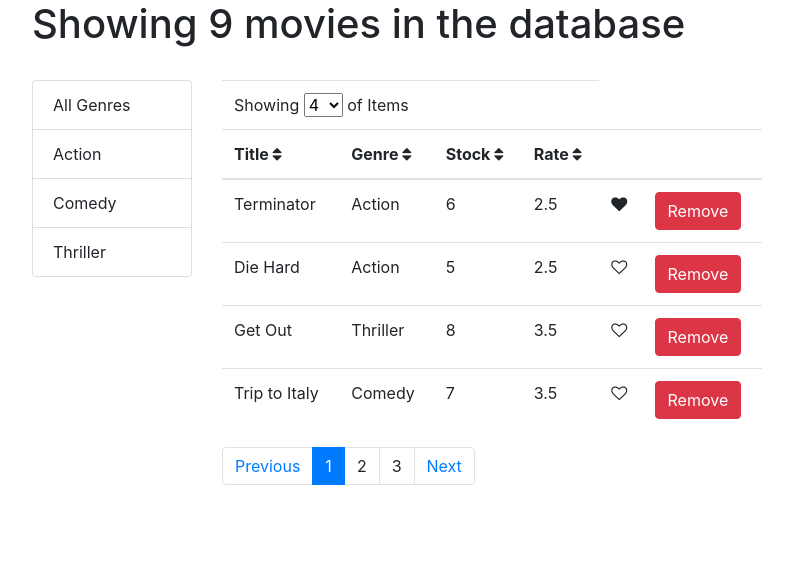
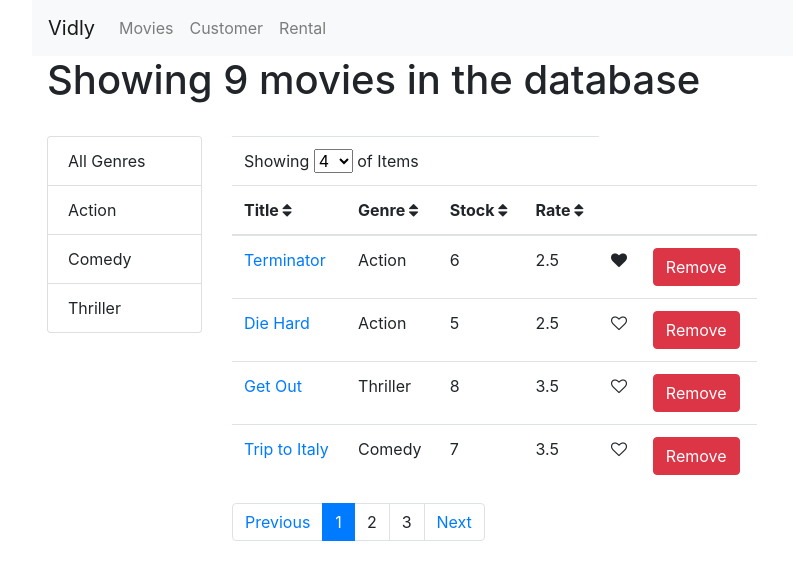
Before and after one commit to kakalak22/learning-react, a React (Create React App) app: page / in a window 1280 px wide. Shown: the top 580 px of the page, without its empty margins (53-846 px from the left). Built offline with nearby package versions, Linux system fonts and the light colour scheme.

Commit message:
add routing

```diff
--- a/package.json
+++ b/package.json
@@ -11,6 +11,8 @@
     "lodash": "^4.17.10",
     "react": "^17.0.2",
     "react-dom": "^17.0.2",
+    "react-router": "^6.3.0",
+    "react-router-dom": "^6.3.0",
     "react-scripts": "5.0.1",
     "web-vitals": "^2.1.4"
   },
--- a/src/App.js
+++ b/src/App.js
@@ -1,66 +1,31 @@
 import React, { Component } from 'react';
 import './App.css';
-// import Movies from './components/movies';
-import Counters from './components/counters';
-import NavBar from './components/nav';
+import Movies from './components/movies';
+import NavBar from './components/navBar';
+import { Routes, Route } from 'react-router-dom';
+import Customer from './components/customer';
+import Rental from './components/rental';
+import NotFound from './components/notfound';
+import Movie from './components/movie';
+
 class App extends Component {
-  state = {
-    counters: [
-      { id: 1, value: 4 },
-      { id: 2, value: 0 },
-      { id: 3, value: 0 },
-      { id: 4, value: 0 }
-    ]
-  };
-
-  totalCounters = () => {
-    const total = this.state.counters.filter((c) => c.value > 0).length;
-    return total;
-  };
-
-  handleIncrement = (counter) => {
-    const counters = [...this.state.counters];
-    const index = counters.indexOf(counter);
-    counters[index] = { ...counter }; // we have to clone this object 1st in order to not change the state directly
-    counters[index].value++;
-    this.setState({ counters });
-  };
-
-  handleDecrement = (counter) => {
-    const counters = [...this.state.counters];
-    const index = counters.indexOf(counter);
-    counters[index] = { ...counter }; // we have to clone this object 1st in order to not change the state directly
-    counters[index].value--;
-    this.setState({ counters });
-  };
-
-  handleDelete = (counterId) => {
-    const counters = this.state.counters.filter((c) => c.id !== counterId);
-    this.setState({ counters });
-  };
-
-  handleReset = () => {
-    const counters = this.state.counters.map((c) => {
-      c.value = 0;
-      return c;
-    });
-    this.setState({ counters });
-  };
-
   render() {
     return (
-      <React.Fragment>
-        <NavBar totalCounters={this.totalCounters} />
-        <main className="container">
-          <Counters
-            counters={this.state.counters}
-            onIncrement={this.handleIncrement}
-            onDecrement={this.handleDecrement}
-            onDelete={this.handleDelete}
-            onReset={this.handleReset}
-          />
-        </main>
-      </React.Fragment>
+      <div className="container">
+        <NavBar />
+        <Routes>
+          <Route path="/">
+            <Route index element={<Movies />} />
+            <Route path="movies">
+              <Route index element={<Movies />} />
+              <Route path=":id" element={<Movie />} />
+            </Route>
+            <Route path="customer" element={<Customer />} />
+            <Route path="rental" element={<Rental />} />
+            <Route path="*" element={<NotFound />} />
+          </Route>
+        </Routes>
+      </div>
     );
   }
 }
--- /dev/null
+++ b/src/components/customer.jsx
@@ -0,0 +1,7 @@
+import React from 'react';
+
+const Customer = () => {
+  return <h1>Customers</h1>;
+};
+
+export default Customer;
--- /dev/null
+++ b/src/components/movie.jsx
@@ -0,0 +1,18 @@
+import React from 'react';
+import { useParams, useNavigate } from 'react-router';
+
+const Movie = () => {
+  const params = useParams();
+  const navigate = useNavigate();
+  console.log(params);
+  return (
+    <div>
+      <h1>Movie-{params.id}</h1>
+      <button className="btn btn-primary" onClick={() => navigate('/movies')}>
+        Save
+      </button>
+    </div>
+  );
+};
+
+export default Movie;
--- a/src/components/movieTable.jsx
+++ b/src/components/movieTable.jsx
@@ -2,11 +2,16 @@ import React, { Component } from 'react';
 import PropTypes from 'prop-types';
 import Like from '../like';
 import Table from './common/table';
+import { Link } from 'react-router-dom';
 
 class MovieTable extends Component {
   state = {
     columns: [
-      { label: 'Title', path: 'title' },
+      {
+        label: 'Title',
+        path: 'title',
+        content: (movie) => <Link to={`/movies/${movie._id}`}>{movie.title}</Link>
+      },
       { label: 'Genre', path: 'genre.name' },
       { label: 'Stock', path: 'numberInStock' },
       { label: 'Rate', path: 'dailyRentalRate' },
--- a/src/components/movies.jsx
+++ b/src/components/movies.jsx
@@ -6,6 +6,7 @@ import { paginate } from '../utils/paginate';
 import ListGroup from './common/listgroup';
 import MovieTable from './movieTable';
 import _ from 'lodash';
+import { Outlet } from 'react-router';
 
 class Movies extends Component {
   state = {
@@ -100,6 +101,7 @@ class Movies extends Component {
             </div>
           </div>
         </div>
+        <Outlet />
       </React.Fragment>
     );
   }
--- /dev/null
+++ b/src/components/navBar.jsx
@@ -0,0 +1,33 @@
+import React from 'react';
+import { NavLink } from 'react-router-dom';
+
+const NavBar = () => {
+  return (
+    <nav className="navbar navbar-expand-lg navbar-light bg-light">
+      <a className="navbar-brand" href="/">
+        Vidly
+      </a>
+      <div className="collapse navbar-collapse" id="navbarNav">
+        <ul className="navbar-nav">
+          <li className="nav-item">
+            <NavLink className="nav-link" to="/movies">
+              Movies
+            </NavLink>
+          </li>
+          <li className="nav-item">
+            <NavLink className="nav-link" to="/customer">
+              Customer
+            </NavLink>
+          </li>
+          <li className="nav-item">
+            <NavLink className="nav-link" to="/rental">
+              Rental
+            </NavLink>
+          </li>
+        </ul>
+      </div>
+    </nav>
+  );
+};
+
+export default NavBar;
--- /dev/null
+++ b/src/components/notfound.jsx
@@ -0,0 +1,6 @@
+import React from 'react';
+const NotFound = () => {
+  return <h1>Not Found</h1>;
+};
+
+export default NotFound;
--- /dev/null
+++ b/src/components/rental.jsx
@@ -0,0 +1,7 @@
+import React from 'react';
+
+const Rental = () => {
+  return <h1>Rental</h1>;
+};
+
+export default Rental;
--- a/src/index.js
+++ b/src/index.js
@@ -4,11 +4,14 @@ import './index.css';
 import reportWebVitals from './reportWebVitals';
 import 'bootstrap/dist/css/bootstrap.css';
 import 'font-awesome/css/font-awesome.css';
-import Movies from './components/movies';
+import { BrowserRouter } from 'react-router-dom';
+import App from './App';
 
 ReactDOM.render(
   <React.StrictMode>
-    <Movies />
+    <BrowserRouter>
+      <App />
+    </BrowserRouter>
   </React.StrictMode>,
   document.getElementById('root')
 );
```
Also changed, not shown: src/components/hey.jsx (deleted, +0 -8 lines), 1 other file (tests, documents, lock files or other folders).
